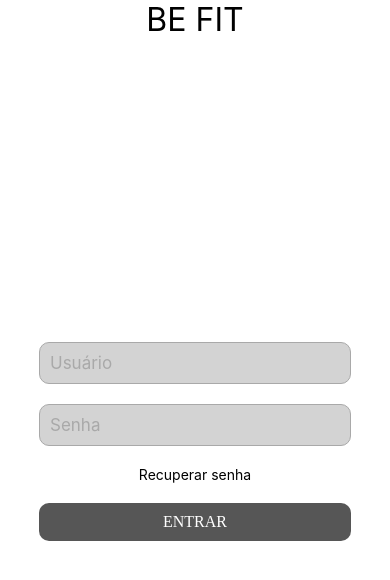
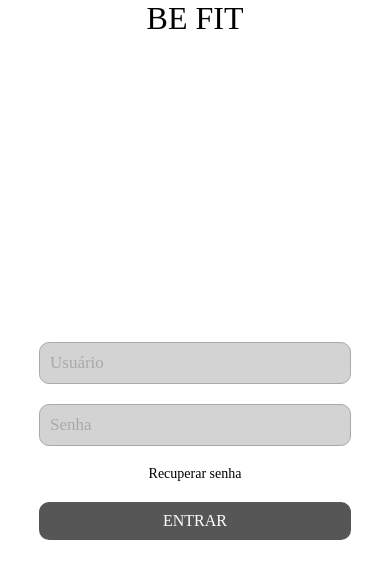
Before and after one commit to joaolucas2012/be-fit-react-native-app, a React Native app: screen / in a window 390 px wide. Shown: the top 580 px of the page. Built offline with nearby package versions, Linux system fonts and the light colour scheme.

Commit message:
feat: add fonts to the texts

```diff
--- a/src/pages/Login.tsx
+++ b/src/pages/Login.tsx
@@ -12,6 +12,8 @@ import {
 } from "react-native";
 
 import { Button } from "../components/Button";
+
+import fonts from '../styles/fonts';
 
 export function Login(){
     return(
@@ -28,8 +30,8 @@ export function Login(){
                     style={styles.input}
                     placeholder="Senha"
                 />
-                <TouchableOpacity style={styles.textButton}>
-                    <Text>
+                <TouchableOpacity>
+                    <Text style={styles.textButton}>
                         Recuperar senha
                     </Text>
                 </TouchableOpacity>
@@ -52,6 +54,7 @@ const styles = StyleSheet.create({
     },
     header: {
         fontSize: 32,
+        fontFamily: fonts.heading,
         marginTop: Platform.OS === "android" ? 60 : 0,
         textAlign: "center",
     },
@@ -64,14 +67,12 @@ const styles = StyleSheet.create({
         textAlign: "left",
         color:"darkgrey",
         fontSize: 17,
+        fontFamily: fonts.complement,
         marginBottom: 20,
         padding: 10,
     },
-    text: {
-        marginTop: 15,
-        fontSize: 13,
-    },
     textButton: {
         marginBottom: 20,
+        fontFamily: fonts.complement,
     },
 });
```
